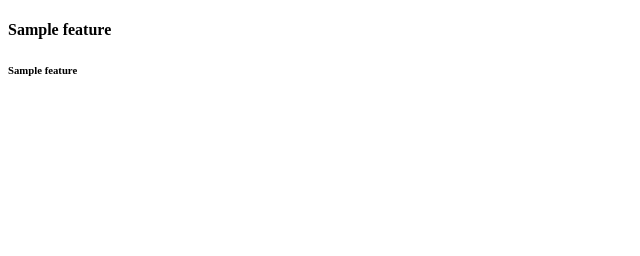
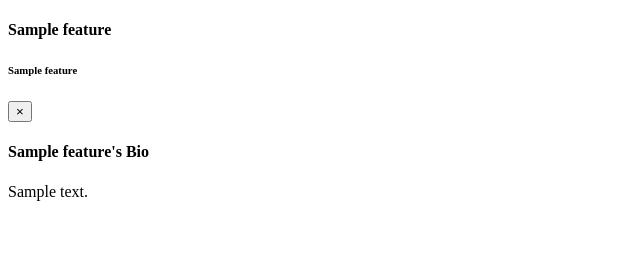
Before and after one commit to erikberger/starpilates, a PHP site: template themes/landio/templates/modular/staff.html.twig in a window 1280 px wide. Shown: the part 44-300 px from the top of the page, without its empty margins (0-640 px from the left). Run offline with PHP 8.4, Linux system fonts and the light colour scheme; the template is opened without the code that fills it: most values are stand-ins (such as "Sample title", 1, 10 or a date in 2020); some libraries are stand-ins or nearby versions.

Commit message:
bio modals

```diff
--- a/themes/landio/templates/modular/staff.html.twig
+++ b/themes/landio/templates/modular/staff.html.twig
@@ -9,7 +9,7 @@
                 {% else %}
                 <div class="col-md-4">
                 {% endif %}
-                    <div class="card">
+                    <div class="card" data-toggle="modal" data-target="#bio-{{loop.index}}">
                       {% if item.image %}
                         <img src="{{ page.media.images[item.image].url }}" alt="{{ item.title}}" />
                       {% endif %}
@@ -21,7 +21,24 @@
                                 <h6 class="card-subtitle text-muted">{{ item.subtitle }}</h6>
                             {% endif %}
                             {% if item.text %}
-                                <!--<p class="card-text">{{ item.text }}</p>-->
+                            <div class="modal fade" id="bio-{{loop.index}}" tabindex="-1" role="dialog" aria-labelledby="myModalLabel" aria-hidden="true">
+                            <div class="modal-dialog" role="document">
+                              <div class="modal-content">
+                                <div class="modal-header">
+                                  <button type="button" class="close" data-dismiss="modal" aria-label="Close">
+                                    <span aria-hidden="true">&times;</span>
+                                  </button>
+                                  <h4 class="modal-title">{{ item.title }}'s Bio</h4>
+                                </div>
+                                <div class="modal-body">
+                                  {{ item.text}}
+                                </div>
+
+                              </div>
+                            </div>
+                          </div>
+
+
                             {% endif %}
                         </div>
                     </div>
```
Also changed, not shown: pages/01.home/_staff/staff.md (+1 -1 lines).
